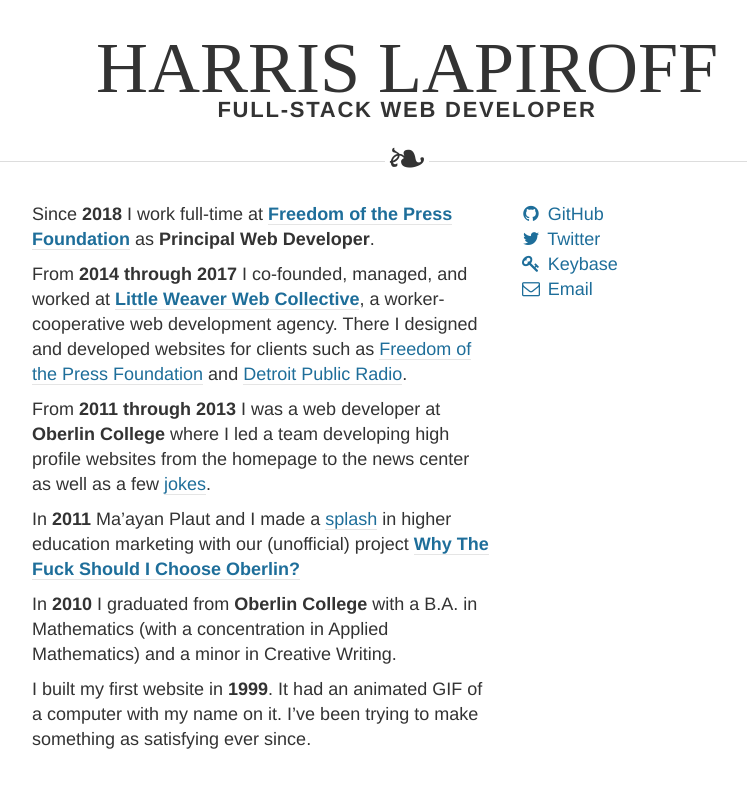
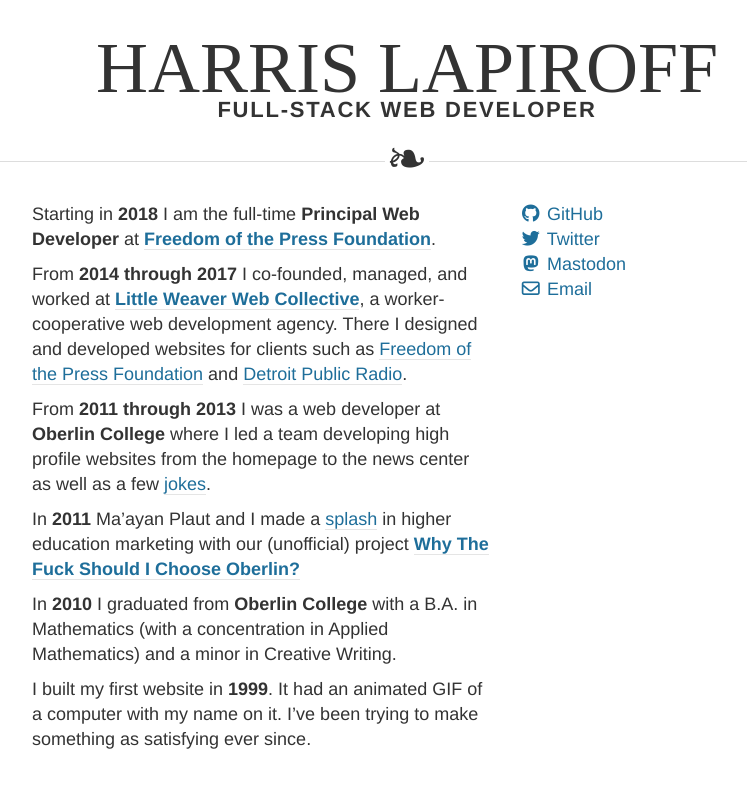
Before and after one commit to harrislapiroff/chromamine.com, a Jekyll site: the page built from index.md, in a window 1280 px wide. Shown: the top 788 px of the page, without its empty margins (233-980 px from the left). Built offline with Jekyll 4.4.1, drawn with Linux system fonts in a browser that asks for light colours; nearby versions of some CDN libraries.

Commit message:
Upgrade stuff and add mastodon to links

```diff
--- a/Gemfile
+++ b/Gemfile
@@ -1,3 +1,3 @@
 source 'https://rubygems.org'
-ruby '2.4.2'
+ruby '2.6.8'
 gem 'github-pages'
--- a/_layouts/base.html
+++ b/_layouts/base.html
@@ -7,7 +7,7 @@
 		<title>{% if page.title %}{{ page.title }} | {% endif %}Harris Lapiroff{% if page.title == nil %} | Full-Stack Web Developer{% endif %}</title>
 
 		<link rel="stylesheet" href="https://maxcdn.bootstrapcdn.com/bootstrap/3.3.2/css/bootstrap.min.css">
-		<link rel="stylesheet" href="//maxcdn.bootstrapcdn.com/font-awesome/4.3.0/css/font-awesome.min.css">
+		<link rel="stylesheet" href="//cdnjs.cloudflare.com/ajax/libs/font-awesome/6.1.1/css/all.min.css">
 		<link rel="stylesheet" href="/static/styles/styles.css">
 
 		<script src="//use.typekit.net/brh7efc.js"></script>
--- a/_layouts/home.html
+++ b/_layouts/home.html
@@ -8,10 +8,10 @@
 	</div>
 	<div class="col-md-3 col-sm-12">
 		<p>
-			<a class="unstyled-link" href="http://github.com/harrislapiroff"><i class="fa fa-fw fa-github"></i> GitHub</a><br />
-			<a class="unstyled-link" href="http://twitter.com/harrislapiroff"><i class="fa fa-fw fa-twitter"></i> Twitter</a><br />
-			<a class="unstyled-link" href="https://keybase.io/harrislapiroff"><i class="fa fa-fw fa-key"></i> Keybase</a><br />
-			<a class="unstyled-link" href="mailto:harris@freedom.press"><i class="fa fa-fw fa-envelope-o"></i> Email</a><br />
+			<a class="unstyled-link" rel="me" href="http://github.com/harrislapiroff"><i class="fa fa-fw fa-brands fa-github"></i> GitHub</a><br />
+			<a class="unstyled-link" rel="me" href="http://twitter.com/harrislapiroff"><i class="fa fa-fw fa-brands fa-twitter"></i> Twitter</a><br />
+			<a class="unstyled-link" rel="me" href="https://social.coop/@harris"><i class="fa fa-fw fa-brands fa-mastodon"></i> Mastodon</a><br />
+			<a class="unstyled-link" rel="me" href="mailto:harris@freedom.press"><i class="fa fa-regular fa-fw fa-envelope"></i> Email</a><br />
 		</p>
 	</div>
 </div>
--- a/index.md
+++ b/index.md
@@ -2,7 +2,7 @@
 layout: home
 ---
 
-Since **2018** I work full-time at [**Freedom of the Press Foundation**](https://freedom.press/) as **Principal Web Developer**.
+Starting in **2018** I am the full-time **Principal Web Developer** at [**Freedom of the Press Foundation**](https://freedom.press/).
 
 From **2014 through 2017** I co-founded, managed, and worked at [**Little Weaver Web Collective**](https://littleweaverweb.com/), a worker-cooperative web development agency. There I designed and developed websites for clients such as [Freedom of the Press Foundation](https://freedom.press/) and [Detroit Public Radio](http://wdet.org/).
 
```
Also changed, not shown: Gemfile.lock.
